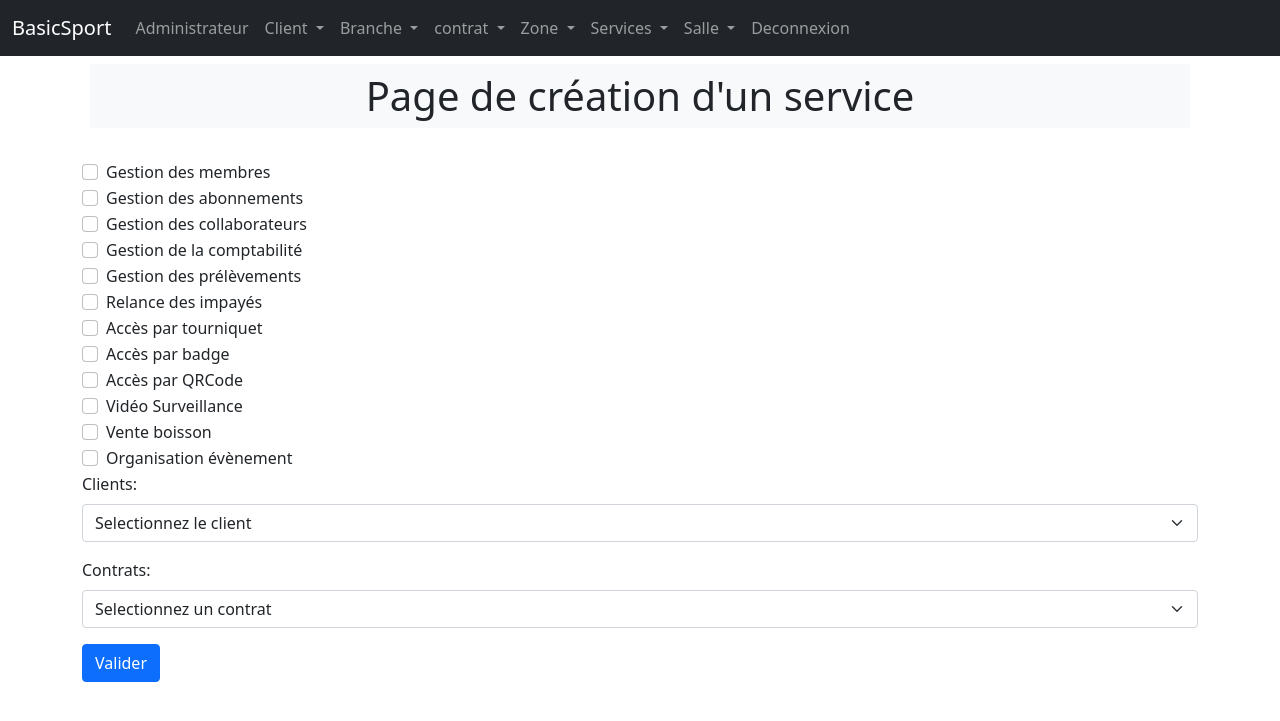
After one commit to Ambrois123/tp-gestion_salle_sport-back, a PHP site: template views/createServices.php in a window 1280 px wide. The commit adds this page. Shown: the top 721 px of the page. Run offline with PHP 8.4, Linux system fonts and the light colour scheme; the template is opened without the code that fills it, so the values that code supplies are empty; some libraries are stand-ins or nearby versions.

Commit message:
create all table

```diff
--- /dev/null
+++ b/views/createServices.php
@@ -0,0 +1,110 @@
+<?php ob_start(); ?>
+
+<for method="POST" action="<?= URL ?>admin/branche/validateCreate" class="container pb-3">
+<div class="form-check">
+  <input class="form-check-input" type="checkbox" value="" id="gestion_membres" name="gestion_membres">
+  <label class="form-check-label" for="gestion_membres">
+    Gestion des membres
+  </label>
+</div>
+<div class="form-check">
+  <input class="form-check-input" type="checkbox" value="" id="gestion_abonnement" name="gestion_abonnement">
+  <label class="form-check-label" for="gestion_abonnement">
+    Gestion des abonnements
+  </label>
+</div>
+<div class="form-check">
+  <input class="form-check-input" type="checkbox" value="" id="gestion_collabo" name="gestion_collabo">
+  <label class="form-check-label" for="gestion_collabo">
+    Gestion des collaborateurs
+  </label>
+</div>
+<div class="form-check">
+  <input class="form-check-input" type="checkbox" value="" id="gestion_compta" name="gestion_compta">
+  <label class="form-check-label" for="gestion_compta">
+    Gestion de la comptabilité
+  </label>
+</div>
+<div class="form-check">
+  <input class="form-check-input" type="checkbox" value="" id="gestion_prelevement" name="gestion_prelevement">
+  <label class="form-check-label" for="gestion_prelevement">
+    Gestion des prélèvements
+  </label>
+</div>
+<div class="form-check">
+  <input class="form-check-input" type="checkbox" value="" id="relance_imp" name="relance_imp">
+  <label class="form-check-label" for="relance_imp">
+    Relance des impayés
+  </label>
+</div>
+<div class="form-check">
+  <input class="form-check-input" type="checkbox" value="" id="acces_tourniquet" name="acces_tourniquet">
+  <label class="form-check-label" for="acces_tourniquet">
+    Accès par tourniquet
+  </label>
+</div>
+<div class="form-check">
+  <input class="form-check-input" type="checkbox" value="" id="acces_badge" name="acces_badge">
+  <label class="form-check-label" for="acces_badge">
+    Accès par badge
+  </label>
+</div>
+<div class="form-check">
+  <input class="form-check-input" type="checkbox" value="" id="acces_qrcode" name="acces_qrcode">
+  <label class="form-check-label" for="acces_qrcode">
+    Accès par QRCode
+  </label>
+</div>
+<div class="form-check">
+  <input class="form-check-input" type="checkbox" value="" id="video_surv" name="video_surv">
+  <label class="form-check-label" for="video_surv">
+    Vidéo Surveillance
+  </label>
+</div>
+<div class="form-check">
+  <input class="form-check-input" type="checkbox" value="" id="vente_boisson" name="vente_boisson">
+  <label class="form-check-label" for="vente_boisson">
+    Vente boisson
+  </label>
+</div>
+<div class="form-check">
+  <input class="form-check-input" type="checkbox" value="" id="org_evenement" name="org_evenement">
+  <label class="form-check-label" for="org_evenement">
+    Organisation évènement
+  </label>
+</div>
+  <div class="mb-3">
+        <label for="salle_image" class="form-label">Clients:</label>
+        <select class="form-select" aria-label="Default select example" name="table_salle">
+        <option selected>Selectionnez le client</option>
+        <?php foreach ($clients as $client) : ?>
+            <option value="<?= $client['client_id'] ?>">
+            <?= $client['client_id'] ?> - <?= $client['client_name'] ?>
+            </option>
+        <?php endforeach; ?>
+        </select>
+</div>
+<div class="mb-3">
+        <label for="salle_image" class="form-label">Contrats:</label>
+        <select class="form-select" aria-label="Default select example" name="table_salle">
+        <option selected>Selectionnez un contrat</option>
+        <?php foreach ($contrats as $contrat) : ?>
+            <option value="<?= $contrat['contrat_id'] ?>">
+            <?= $contrat['contrat_id'] ?> - <?= $contrat['contrat_name'] ?>
+            </option>
+        <?php endforeach; ?>
+        </select>
+</div>
+
+  <button type="submit" class="btn btn-primary">Valider</button>
+</for m>
+
+<?php
+//Put the content in the variable content
+$content = ob_get_clean();
+//title of the page
+$title = "Page de création d'un service";
+//call the template create in views.
+require "./views/template.php";
+
+?>
--- a/views/menu.php
+++ b/views/menu.php
@@ -1,6 +1,6 @@
 <nav class="navbar navbar-expand-lg navbar-dark bg-dark ">
   <div class="container-fluid">
-    <a class="navbar-brand" href="#">Navbar</a>
+    <a class="navbar-brand" href="#">BasicSport</a>
     <button class="navbar-toggler" type="button" data-bs-toggle="collapse" data-bs-target="#navbarSupportedContent" aria-controls="navbarSupportedContent" aria-expanded="false" aria-label="Toggle navigation">
       <span class="navbar-toggler-icon"></span>
     </button>
@@ -34,11 +34,29 @@
         </li>
         <li class="nav-item dropdown">
           <a class="nav-link dropdown-toggle" href="#" id="navbarDropdown" role="button" data-bs-toggle="dropdown" aria-expanded="false">
-            Salle
+            Branche
           </a>
           <ul class="dropdown-menu" aria-labelledby="navbarDropdown">
-            <li><a class="dropdown-item" href="<?= URL ?>admin/salles/visualisation">Visualisation</a></li>
-            <li><a class="dropdown-item" href="<?= URL ?>admin/salles/creation">Création</a></li>
+            <li><a class="dropdown-item" href="<?= URL ?>admin/branche/visualisation">Visualisation</a></li>
+            <li><a class="dropdown-item" href="<?= URL ?>admin/branche/creation">Création</a></li>
+          </ul>
+        </li>
+        <li class="nav-item dropdown">
+          <a class="nav-link dropdown-toggle" href="#" id="navbarDropdown" role="button" data-bs-toggle="dropdown" aria-expanded="false">
+            contrat
+          </a>
+          <ul class="dropdown-menu" aria-labelledby="navbarDropdown">
+            <li><a class="dropdown-item" href="<?= URL ?>admin/contrat/visualisation">Visualisation</a></li>
+            <li><a class="dropdown-item" href="<?= URL ?>admin/contrat/creation">Création</a></li>
+          </ul>
+        </li>
+        <li class="nav-item dropdown">
+          <a class="nav-link dropdown-toggle" href="#" id="navbarDropdown" role="button" data-bs-toggle="dropdown" aria-expanded="false">
+            Zone
+          </a>
+          <ul class="dropdown-menu" aria-labelledby="navbarDropdown">
+            <li><a class="dropdown-item" href="<?= URL ?>admin/zone/visualisation">Visualisation</a></li>
+            <li><a class="dropdown-item" href="<?= URL ?>admin/zone/creation">Création</a></li>
           </ul>
         </li>
         <li class="nav-item dropdown">
@@ -52,29 +70,11 @@
         </li>
         <li class="nav-item dropdown">
           <a class="nav-link dropdown-toggle" href="#" id="navbarDropdown" role="button" data-bs-toggle="dropdown" aria-expanded="false">
-            contrat
+            Salle
           </a>
           <ul class="dropdown-menu" aria-labelledby="navbarDropdown">
-            <li><a class="dropdown-item" href="<?= URL ?>admin/contrat/visualisation">Visualisation</a></li>
-            <li><a class="dropdown-item" href="<?= URL ?>admin/contrat/creation">Création</a></li>
-          </ul>
-        </li>
-        <li class="nav-item dropdown">
-          <a class="nav-link dropdown-toggle" href="#" id="navbarDropdown" role="button" data-bs-toggle="dropdown" aria-expanded="false">
-            Branche
-          </a>
-          <ul class="dropdown-menu" aria-labelledby="navbarDropdown">
-            <li><a class="dropdown-item" href="<?= URL ?>admin/branche/visualisation">Visualisation</a></li>
-            <li><a class="dropdown-item" href="<?= URL ?>admin/branche/creation">Création</a></li>
-          </ul>
-        </li>
-        <li class="nav-item dropdown">
-          <a class="nav-link dropdown-toggle" href="#" id="navbarDropdown" role="button" data-bs-toggle="dropdown" aria-expanded="false">
-            Zone
-          </a>
-          <ul class="dropdown-menu" aria-labelledby="navbarDropdown">
-            <li><a class="dropdown-item" href="<?= URL ?>admin/zone/visualisation">Visualisation</a></li>
-            <li><a class="dropdown-item" href="<?= URL ?>admin/zone/creation">Création</a></li>
+            <li><a class="dropdown-item" href="<?= URL ?>admin/salles/visualisation">Visualisation</a></li>
+            <li><a class="dropdown-item" href="<?= URL ?>admin/salles/creation">Création</a></li>
           </ul>
         </li>
         <li class="nav-item">
```
Also changed, not shown: controllers/branchController.php (+41 -0 lines), controllers/contratController.php (+46 -9 lines), controllers/salleController.php (+59 -0 lines), controllers/servicesController.php (+19 -0 lines), controllers/zoneController.php (+36 -0 lines), index.php (+50 -45 lines), models/branchModel.php (+17 -0 lines), models/contratModel.php (+15 -0 lines), models/salleModel.php (+18 -1 lines), models/zoneModel.php (+16 -0 lines), views/contratVisualisation.php (+3 -6 lines), views/createBranch.php (added, +31 -0 lines), views/createContrat.php (added, +20 -0 lines), views/createSalle.php (added, +42 -0 lines), 1 more files, 1 other file.
